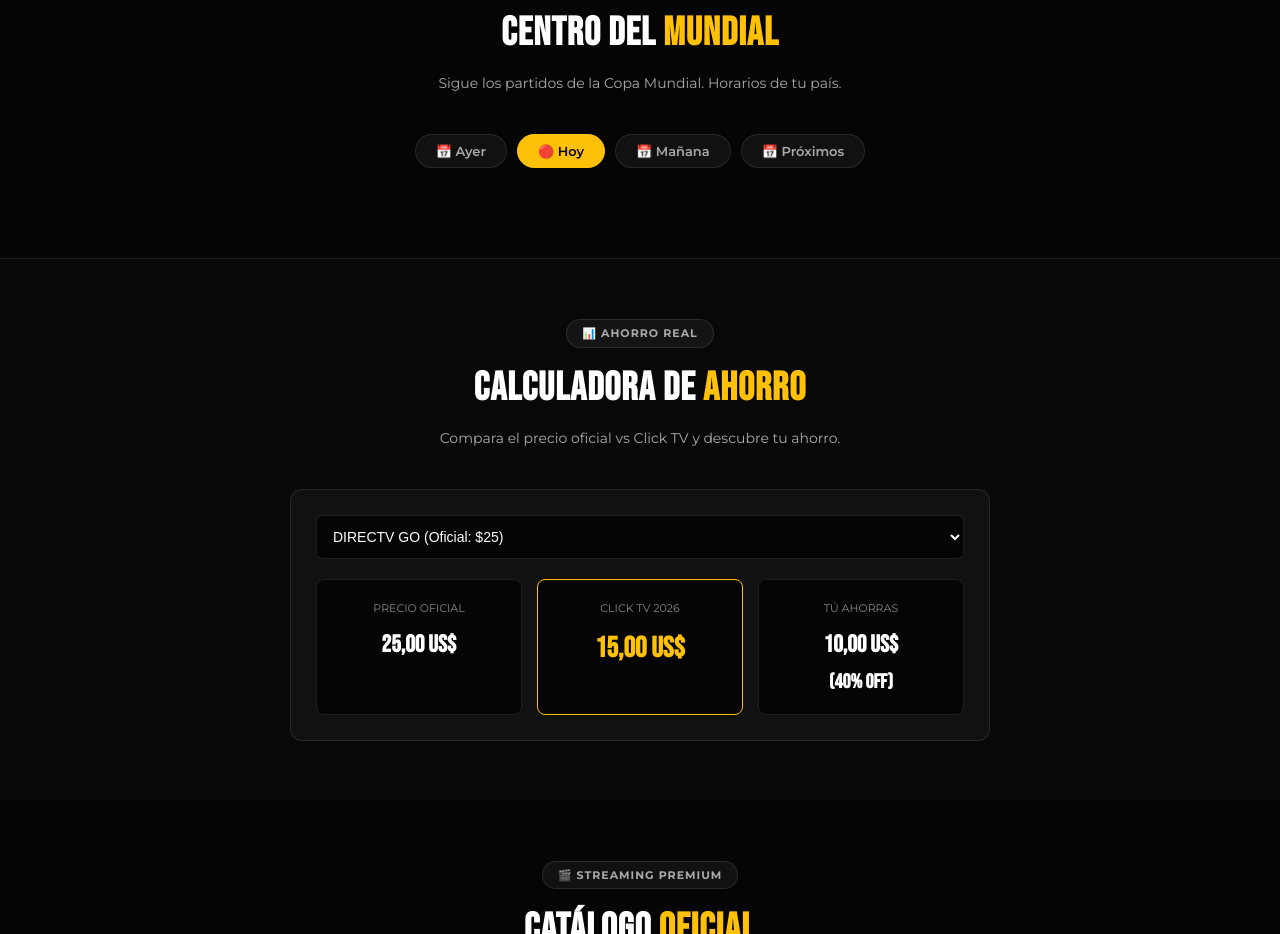
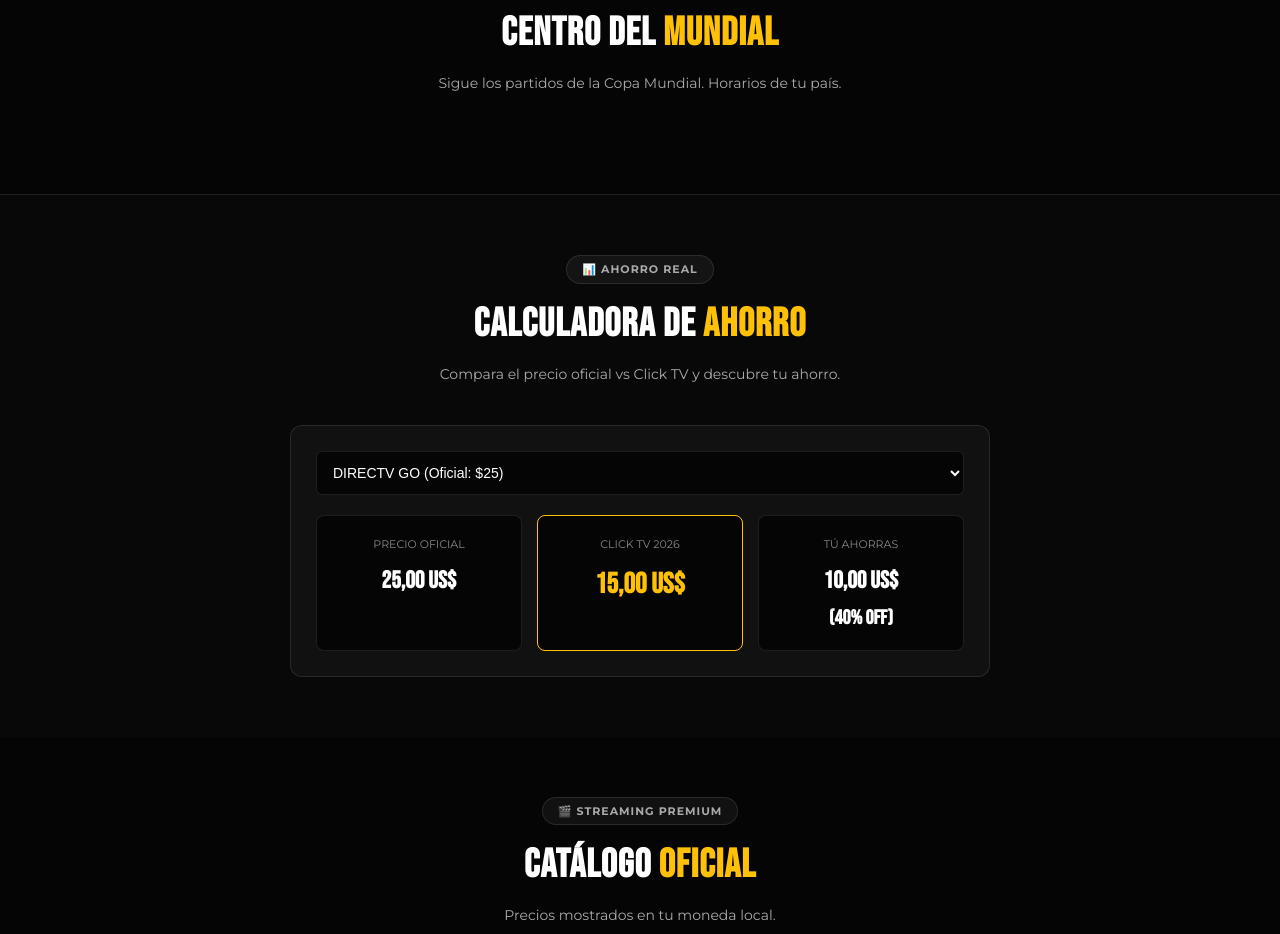
Before and after one commit to clicktvdigital/Click-Tv-Mundial-2026, a plain HTML site: page index.html in a window 1280 px wide. Shown: the part 929-1863 px from the top of the page. Drawn offline with Linux system fonts and the light colour scheme; no server answers; a script that the page names is missing.

Commit message:
Add files via upload

```diff
--- a/index.html
+++ b/index.html
@@ -138,12 +138,6 @@
         <p>Sigue los partidos de la Copa Mundial. Horarios de tu país.</p>
     </div>
 
-    <div class="mundial-tabs" id="mundial-tabs">
-        <button class="tab-btn" data-filter="ayer">📅 Ayer</button>
-        <button class="tab-btn active" data-filter="hoy">🔴 Hoy</button>
-        <button class="tab-btn" data-filter="manana">📅 Mañana</button>
-        <button class="tab-btn" data-filter="proximos">📅 Próximos</button>
-    </div>
 
     <div class="matches-container">
 
```
